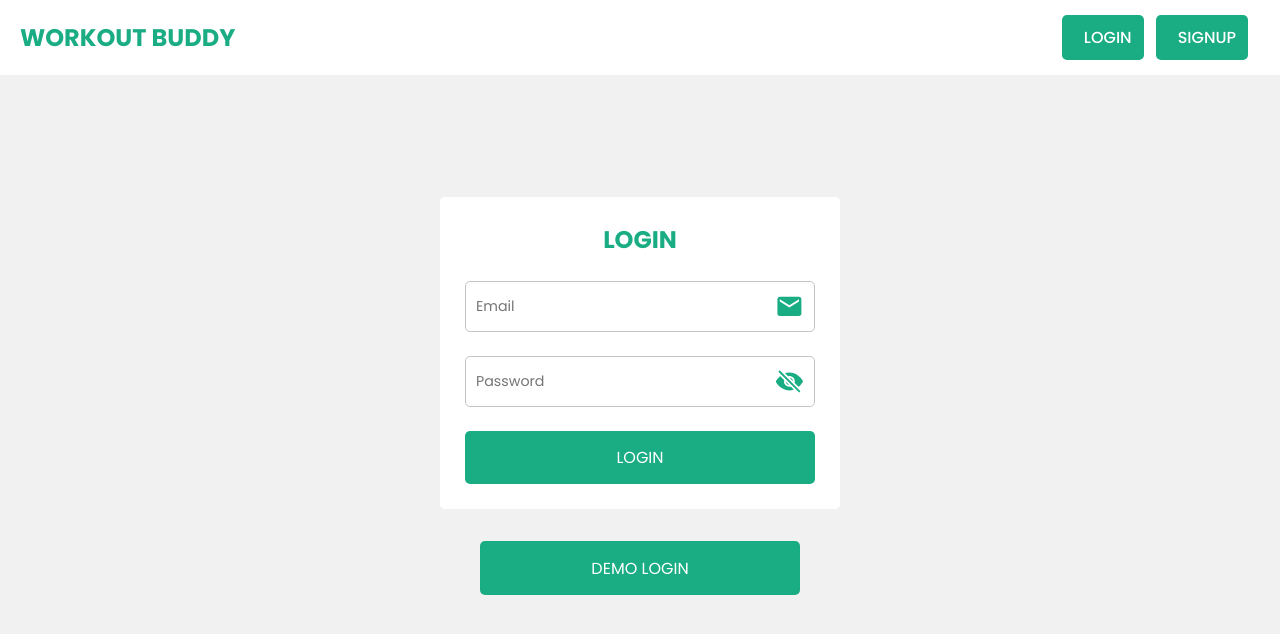
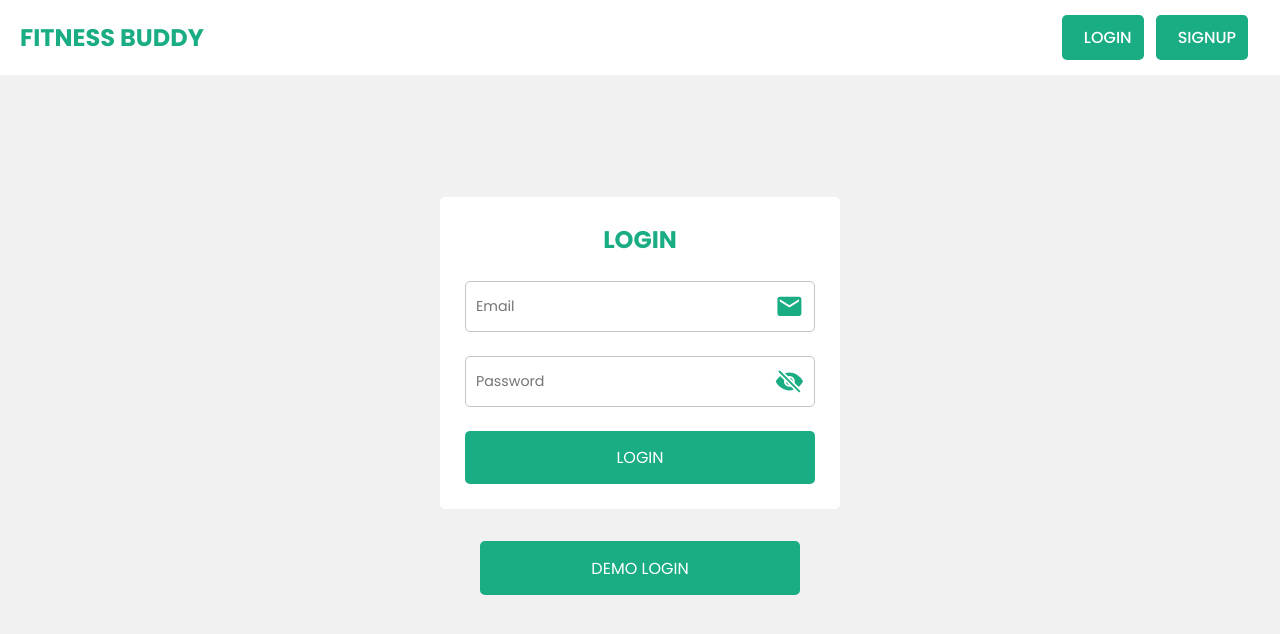
Before and after one commit to Vishal-h-star/WorkoutApp-frontend, a React (Vite) app: page /login in a window 1280 px wide. Shown: the top 634 px of the page. Built offline with nearby package versions, Linux system fonts and the light colour scheme; no server answers.

Commit message:
Name Updated

```diff
--- a/src/Components/Navbar.jsx
+++ b/src/Components/Navbar.jsx
@@ -15,7 +15,7 @@ const Navbar = () => {
     <header>
       <div className="headerContainer">
         <Link to="/">
-          <h1>Workout buddy</h1>
+          <h1>Fitness Buddy</h1>
         </Link>
         <nav>
           {user && (
```
